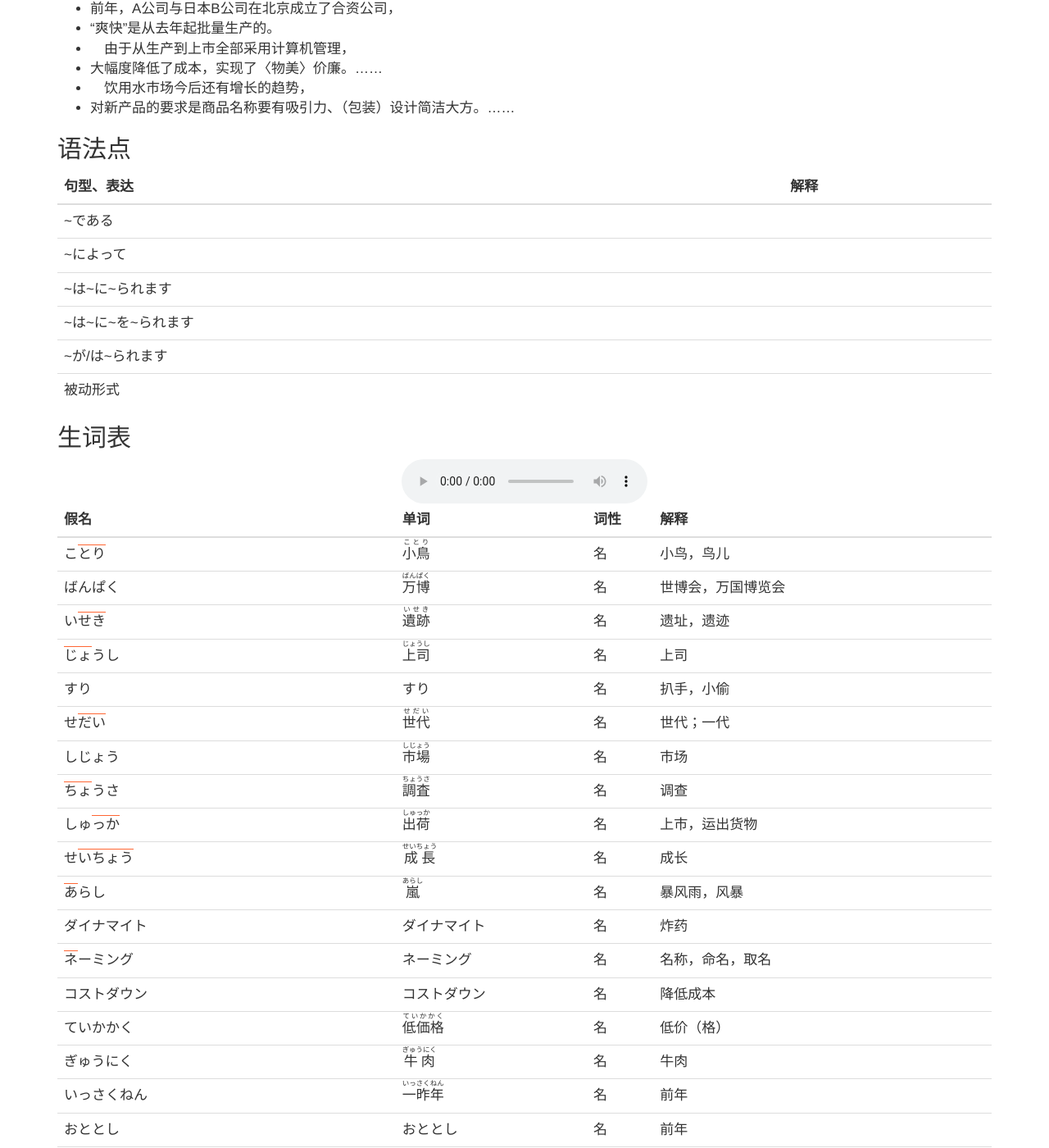
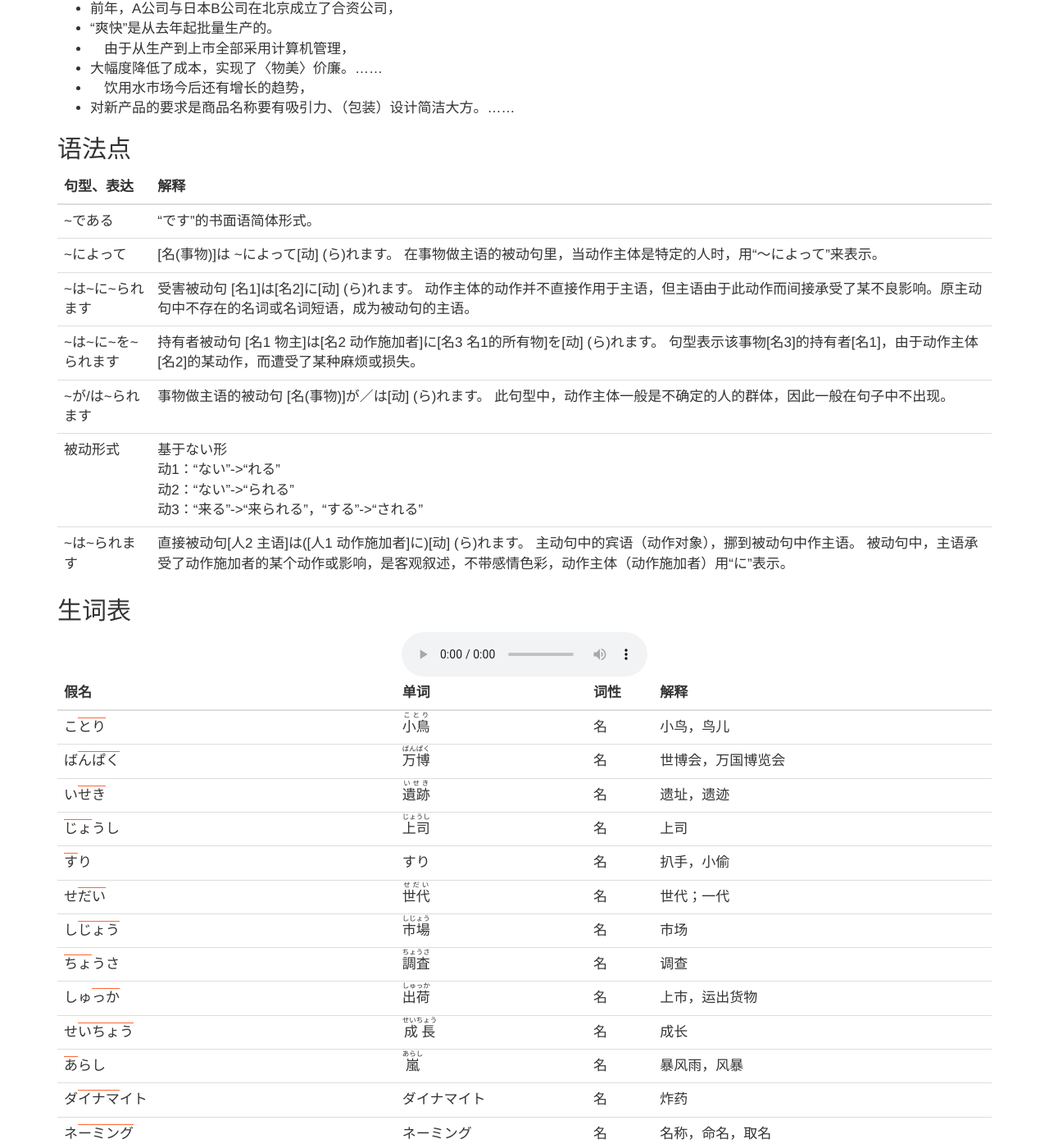
Before and after one commit to wizicer/LearnJapan, a Jekyll site: the page built from uwp/lesson41.md, in a window 1280 px wide and 1400 px high, scrolled down 2068 px. Shown: the whole window at 82% size. Built offline with Jekyll 4.4.1, drawn with Linux system fonts in a browser that asks for light colours; some of the changed text lies outside the part shown.

Commit message:
learned lesson 41

```diff
--- a/_data/grammar.csv
+++ b/_data/grammar.csv
@@ -174,7 +174,7 @@ idx,lesson,expression,explanation
 173 , 045 , で/へ/から/まで/と+の                      ,
 174 , 028 , ~てあげます                                , [动]てあげます Aは／がBに～てあげる 　“A为B做某事” A：行为主体（提供帮助的人） B：受益人 ~：A的行为
 175 , 034 , ~てあります                                , [他动]てある 表示有意进行的动作结果的存续状态。按照动1活用。 不出现意志、请求、祈使、命令等形式。
-176 , 041 , ~である                                    ,
+176 , 041 , ~である                                    , “です”的书面语简体形式。
 177 , 045 , ~ていきます/きました [持续] [变化]         ,
 178 , 039 , ~ていきます/きます                         , [动]ていきます／きます　\n实义动词，表示独立的动作。\n1) て前接表示独立动作的动词: 食べる、買う、見る、休む。此时，て形表示两个相继发生的动作。\n2) て前面的动词表示动作主体的状况: 着る、穿く、かける、持つ、連れる。此时，て形表示伴随状态。\n补助动词，不表示独立的动作。\n1) 表示以说话人为起点，空间上的移动方向。前接表示移动的动词: 帰る、歩く、走る、泳ぐ、飛ぶ、乗る \n~ていく：由近及远，~てくる：由远及近
 179 , 048 , ~ていただきます                            ,
@@ -219,7 +219,7 @@ idx,lesson,expression,explanation
 218 , 037 , ~なら，~                                   , [小句1(简体形)]なら、[小句2] \n根据对方的言谈或现场情况，陈述自己的意见或想法，以及向对方提出请求或忠告 \n接续：简体形式＋なら; 形2／名词：去掉简体形式中的だ＋なら
 219 , 036 , ~に [用途] [基准]                          , [名]に 1) 表示用途时，前面是具体说明用途的名词，后面多是“使う”等动词； \n2) 表示基准时，前面的名词是基准，后面一般是表示评价的形容词。
 220 , 032 , ~によると                                  , 表示消息来源时用“～によると”, 与“～そうです”表传闻合用
-221 , 041 , ~によって                                  ,
+221 , 041 , ~によって                                  , [名(事物)]は ~によって[动] (ら)れます。 在事物做主语的被动句里，当动作主体是特定的人时，用“～によって”来表示。
 222 , 026 , ~のが~です                                 , 当谓语是表示感情或擅长不擅长的形容词（好きです、嫌いです、苦手です、上手です、下手です）时，主语要用助词“が”来表示。
 223 , 036 , ~のが見えます/~のが聞こえます              , [小句(简体形)]+の+が＋見えます／聞こえます 小句：形2词干＋な＋の; 形1+の; 形2+な＋の
 224 , 034 , ~のために，~ [目的]                        , [名]＋の＋ために、[小句] 表示目的，前后两个小句的主语相同。
@@ -236,12 +236,12 @@ idx,lesson,expression,explanation
 235 , 026 , ~のを~                                     , 小句（动词简体形）＋の＋を[动]。 这种名词化形式做宾语时，“の”和“こと”可以互换。 表达信息内容时，用“こと”；表示某动作时，用“の”。
 236 , 037 , ~ば，~                                     , [小句1]ば、[小句2]：表示小句1是小句2的必要条件。\n原则上句尾不能使用表示意志、希望、命令、请求的表达方式。不过，如果小句1的谓语为状态性谓语或者前后两个小句的主语不同时，则不受此限制。
 237 , 029 , ~は~という~です                            , [名1]は[名/小句]+という +[名2]です。用于对名词1下定义或做解释。[小句]可以是命令形、简体形、简体形+な等形式。「という」后面的[名2]多为“意味（意思）”，也可是其它名词
-238 , 041 , ~は~に~られます                            ,
+238 , 041 , ~は~に~られます                            , 受害被动句 [名1]は[名2]に[动] (ら)れます。 动作主体的动作并不直接作用于主语，但主语由于此动作而间接承受了某不良影响。原主动句中不存在的名词或名词短语，成为被动句的主语。
 239 , 043 , ~は~に~を~させます                         ,
-240 , 041 , ~は~に~を~られます                         ,
+240 , 041 , ~は~に~を~られます                         , 持有者被动句 [名1 物主]は[名2 动作施加者]に[名3 名1的所有物]を[动] (ら)れます。 句型表示该事物[名3]的持有者[名1]，由于动作主体[名2]的某动作，而遭受了某种麻烦或损失。
 241 , 028 , ~は~に~をくれます                          , AはBに～をくれます。“A给B~”（B是“我”或“我方人员”） 物/所有权“由外向内”移动  别人给说话人(一方)的人某物
 242 , 045 , ~ば~ほど                                   ,
-243 , 041 , ~が/は~られます                            ,
+243 , 041 , ~が/は~られます                            , 事物做主语的被动句 [名(事物)]が／は[动] (ら)れます。 此句型中，动作主体一般是不确定的人的群体，因此一般在句子中不出现。
 244 , 043 , ~は~を~させます                            ,
 245 , 036 , ~ばかり~                                   , [名]＋ばかり＋[动]：表示所列举的事物全部相同；“光、净、只……”
 246 , 036 , ~ばかりいます                              , [动(て形)]＋ばかり＋いる：表示总是发生同样的事情或总是进行同样的动作“老是，总是，光……，净……”[反复]
@@ -271,8 +271,9 @@ idx,lesson,expression,explanation
 270 , 030 , 意志形                                     , 说话人当场表示自己的决心、意志。从基本形变起 \n动1：->“お”段上的长音； \n动2：“る”->“よう”； \n动3：する→しよう；くる→こよう；
 271 , 037 , ば形                                       , 动1：->“え”段+“ば”\n动2：“る”->“れば”\n动3：“来る”->“来れば”，“する”->“すれば”\n形1：“い”->“ければ”
 272 , 038 , 可能形式                                   , 活用：\n动1：->“え”段+“る”\n动2：“る”->“られる”\n动3：“来る”->“来られる”，“する”->“できる”\n用法：可能形式与“～ことができます”意义相同，即表示能力或条件允许或可能性。
-273 , 041 , 被动形式                                   ,
+273 , 041 , 被动形式                                   , 基于ない形\n动1：“ない”->“れる”\n动2：“ない”->“られる”\n动3：“来る”->“来られる”，“する”->“される”
 274 , 043 , 使役形式                                   ,
 275 , 047 , 敬语                                       ,
 276 , 047 , 尊他语                                     ,
 277 , 048 , 自谦语                                     ,
+278 , 041 , ~は~られます                               , 直接被动句[人2 主语]は([人1 动作施加者]に)[动] (ら)れます。 主动句中的宾语（动作对象），挪到被动句中作主语。 被动句中，主语承受了动作施加者的某个动作或影响，是客观叙述，不带感情色彩，动作主体（动作施加者）用“に”表示。
--- a/_data/idiom.csv
+++ b/_data/idiom.csv
@@ -149,3 +149,29 @@ idiom,translation
 車のオイルが漏れている
 天井から水が漏れている
 情報が漏れた
+泥棒が財布を盗みました
+部長は李さんをしかりました
+父は弟をしかりました
+部長は李さんをほめました
+父は弟をほめました
+小野さんは森さんを食事に誘いました
+母が弟を起こしました
+弱いものをいじめてはいけない
+兄が弟をいじめる
+いじめ問題
+壁にボールをぶつける
+車を電柱にぶつけた
+この道は京都を経て大阪に至る, 到达某个地点
+会議は深夜に至っても結論が出ない, 到达某个时刻
+死に至る病気, 事态发展到某个极端的阶段
+～から～に至るまで, 从~到~，由~至~
+社長から新人社員に至るまで
+かぎはまだ見つかりません
+上司に助けを求める
+快楽を求める
+市場の拡大を図っている
+問題の解決を図る
+費用は全部で約1000万円と見込む
+そこまで見込めなかった
+大幅なコストダウンが見込まれる
+観光者の大幅な増加が見込まれる
--- a/_data/lessons.yml
+++ b/_data/lessons.yml
@@ -3079,7 +3079,7 @@ l41:
   context: |
     * -
     * -
-    * !李(り)：あっ，!森(もり)さん，!お疲れ様(お　つか　さま)でした。!遅(おそ)かったですね。
+    * !李(り)：あっ，!森(もり)さん，お!疲(つか)れ!様(さま)でした。!遅(おそ)かったですね。
     * !森(もり)：いやあ，!参(まい)りましたよ。タクシーで!帰(かえ)ってきたんですが，!渋滞(じゅうたい)に!巻き込(ま　こ)まれて。
     * 　　!北京(ぺきん)の!交通(こうつう)!事情(じじょう)は!大変(たいへん)ですね。
     * !李(り)：ええ，そうなんです。わたしも!毎日(まいにち)，バスの!中(なか)で!足(あし)を!踏(ふ)まれていますよ。
```
Also changed, not shown: _data/words.csv.
